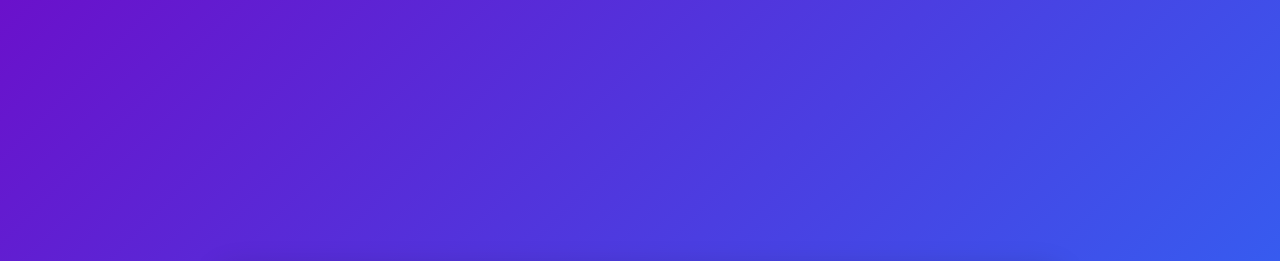
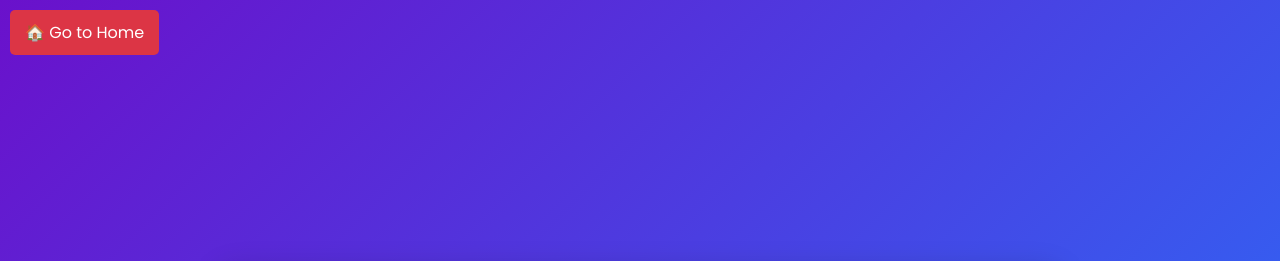
Before and after one commit to rflairweb/tool, a plain HTML site: page image-convertor.html in a window 1280 px wide. Shown: the top 261 px of the page. Drawn offline with Linux system fonts and the light colour scheme.

Commit message:
Update image-convertor.html

```diff
--- a/image-convertor.html
+++ b/image-convertor.html
@@ -162,6 +162,13 @@
   <link href="https://fonts.googleapis.com/css2?family=Poppins:wght@400;500;600&display=swap" rel="stylesheet">
 </head>
 <body>
+
+<div style="position: absolute; top: 10px; left: 10px;">
+    <a href="/tool/index.html" class="btn" style="background: #dc3545; color: white; padding: 10px 15px; border-radius: 5px; text-decoration: none; display: inline-block;">
+        🏠 Go to Home
+    </a>
+</div>
+
   <div class="container">
     <h1>Image Converter Tool</h1>
     <div class="tool-container">
```
